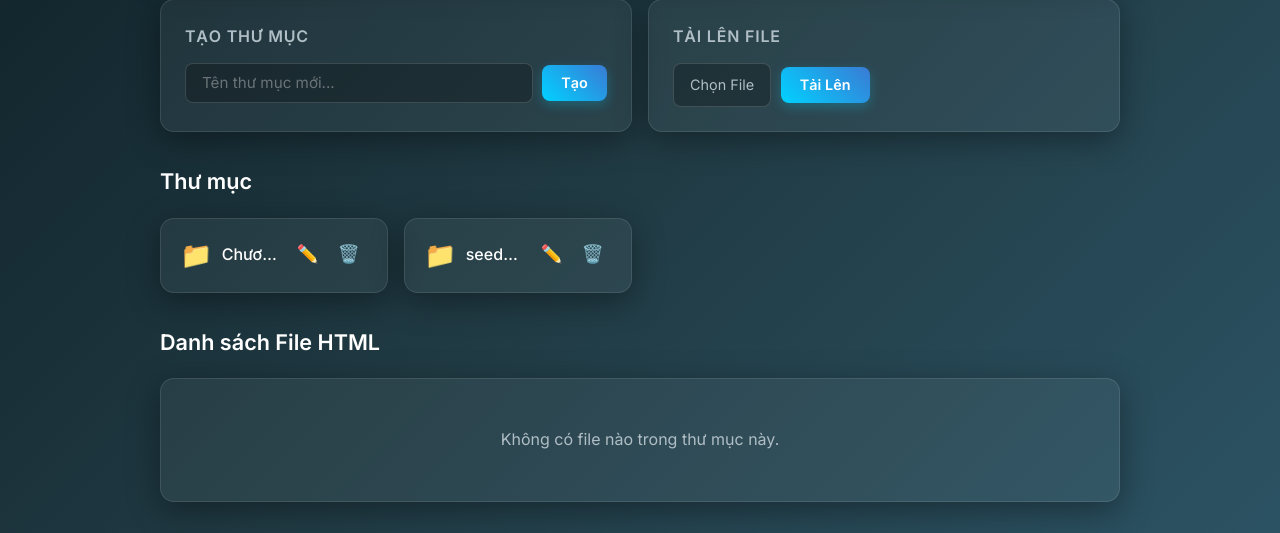
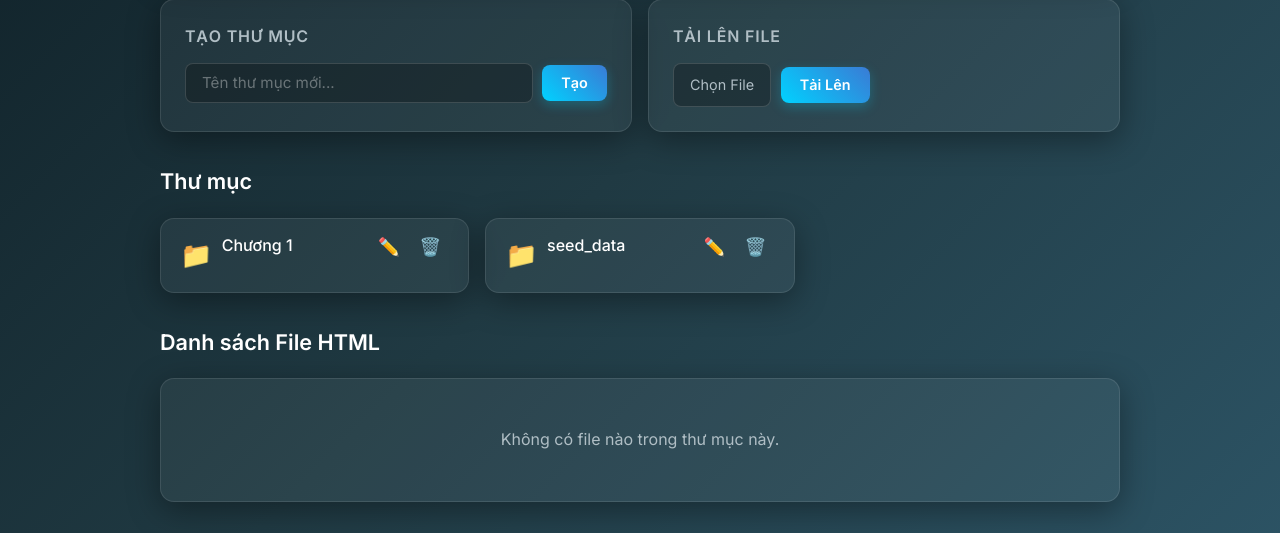
Before and after one commit to sangtb17/ISTQB_Foundationtest, a Flask app: page / in a window 1280 px wide. Shown: the part 250-783 px from the top of the page. Run offline with Flask 3, Linux system fonts and the light colour scheme.

Commit message:
Fix folder name clamp 3 dong, card rong 240px

```diff
--- a/html_web_app/static/style.css
+++ b/html_web_app/static/style.css
@@ -253,7 +253,7 @@ body {
 
 .folder-grid {
     display: grid;
-    grid-template-columns: repeat(auto-fill, minmax(200px, 1fr));
+    grid-template-columns: repeat(auto-fill, minmax(240px, 1fr));
     gap: 1rem;
 }
 
@@ -270,7 +270,7 @@ body {
 
 .folder-view {
     display: flex;
-    align-items: center;
+    align-items: flex-start;
     justify-content: space-between;
     gap: 0.5rem;
 }
@@ -334,13 +334,13 @@ body {
 
 .folder-link {
     display: flex;
-    align-items: center;
+    align-items: flex-start;
     gap: 0.6rem;
     text-decoration: none;
     color: var(--text-main);
     font-weight: 500;
     flex: 1;
-    overflow: hidden;
+    min-width: 0;
 }
 
 .folder-icon {
@@ -349,9 +349,13 @@ body {
 }
 
 .folder-name {
-    white-space: nowrap;
+    display: -webkit-box;
+    -webkit-line-clamp: 3;
+    -webkit-box-orient: vertical;
     overflow: hidden;
-    text-overflow: ellipsis;
+    overflow-wrap: anywhere;
+    white-space: normal;
+    line-height: 1.35;
 }
 
 /* ===== Files Section ===== */
--- a/html_web_app/templates/index.html
+++ b/html_web_app/templates/index.html
@@ -74,7 +74,7 @@
                         <div class="folder-view">
                             <a href="{{ url_for('index', req_path=(current_path + '/' + folder).strip('/')) }}" class="folder-link">
                                 <span class="folder-icon">📁</span>
-                                <span class="folder-name">{{ folder }}</span>
+                                <span class="folder-name" title="{{ folder }}">{{ folder }}</span>
                             </a>
                             <div class="folder-view-actions">
                                 <button type="button" class="btn-icon btn-rename" title="Đổi tên thư mục" onclick="startRename(this)">✏️</button>
```
